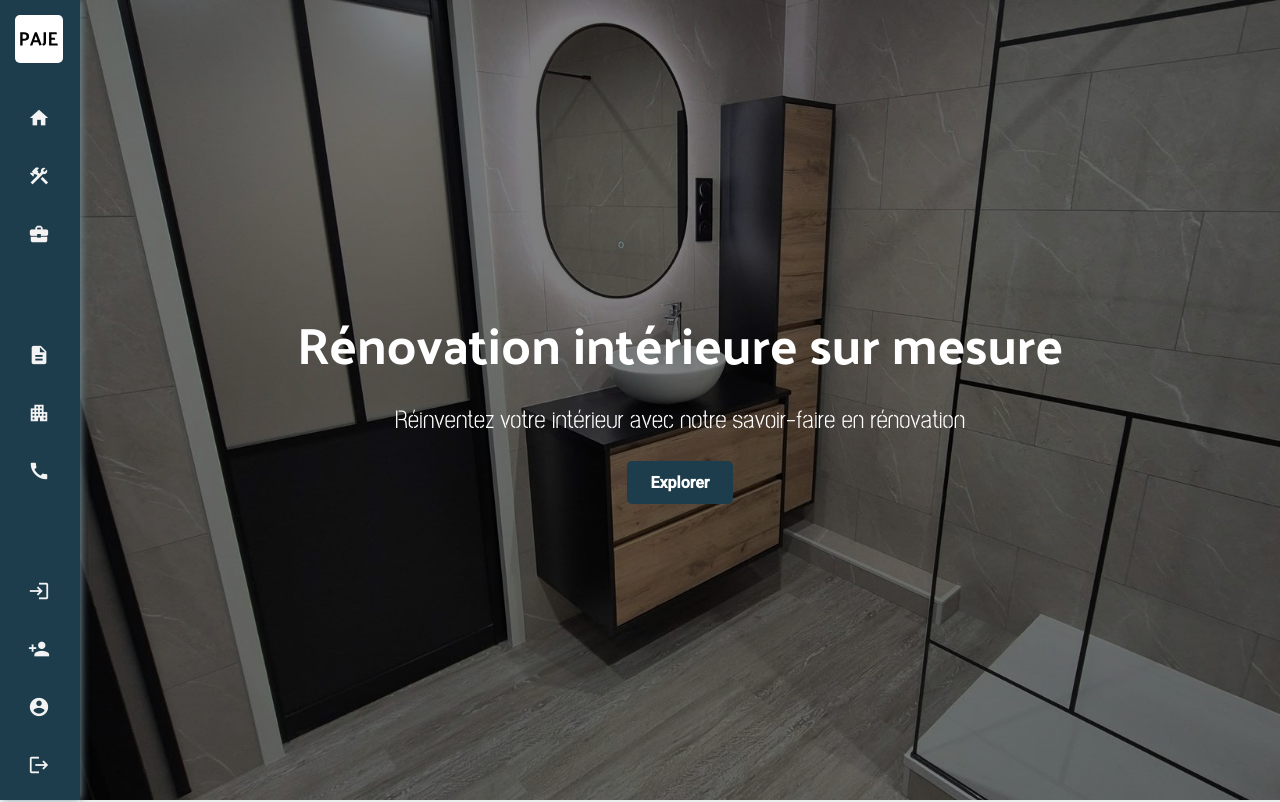
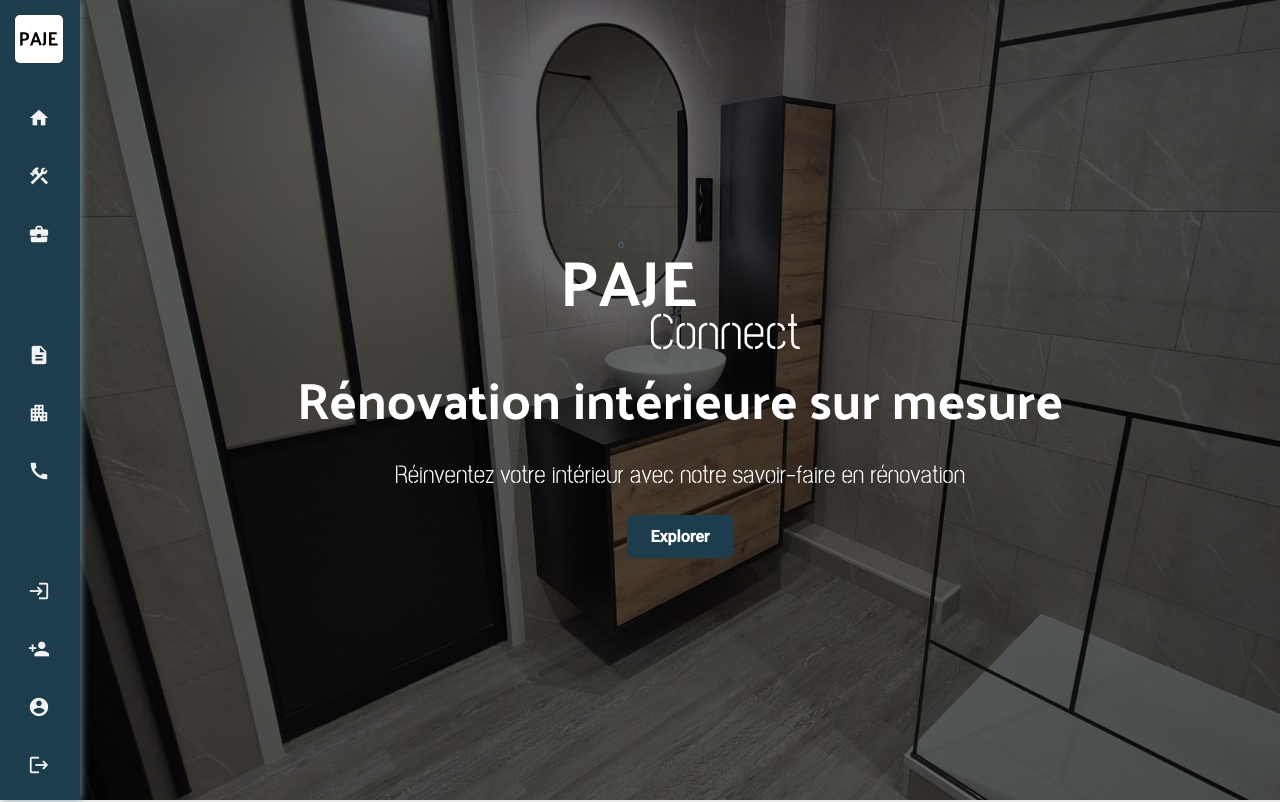
Before and after one commit to Charles-Axel/pajeConnect, an Angular app: page / in a window 1280 px wide. Shown: the top 802 px of the page. Built offline with nearby package versions, Linux system fonts and the light colour scheme.

Commit message:
:sparkles: Animation text

```diff
--- a/src/app/features/accueil/accueil.component.css
+++ b/src/app/features/accueil/accueil.component.css
@@ -16,14 +16,14 @@
 
 .hero {
     height: 100vh;
-   background-image: url('/images/accueil/salle_de_bain2.jpg'); /* Change cette URL */
+    background-image: url('/images/accueil/salle_de_bain2.jpg'); /* Change cette URL */
     background-size: cover;
     background-position: center;
     position: relative;
 }
 
 .overlay {
-    background-color: rgba(0, 0, 0, 0.5);/* assombrit l'image */
+    background-color: rgba(0, 0, 0, 0.6);/* assombrit l'image */
     height: 100%;
     width: 100%;
     display: flex;
@@ -37,11 +37,108 @@
     padding: 20px;
 }
 
+.title-group {
+    display: flex;
+    flex-direction: column;
+    position: relative;
+}
+
+.content .paje {
+    font-family: 'Palanquin', sans-serif;
+    font-size: clamp(50px, 5vw, 150px);
+    line-height: 0.9;
+    margin-right: 8vw;
+    z-index: 2;
+    align-self: center;
+    position: relative;
+    animation: textRoll 0.7s ease-in-out 0s 1 normal forwards;
+}
+
+@keyframes textRoll {
+    0% {
+        opacity: 0;
+        transform: translateY(-100px) rotate(-100deg);
+    }
+
+    100% {
+        opacity: 1;
+        transform: translateY(0) rotate(0deg);
+    }
+}
+
+.content .connect {
+    font-family: 'Colombo', sans-serif;
+    font-size: clamp(28px, 4vw, 70px);
+    align-self: center;
+    line-height: 1;
+    margin-left: 7vw;
+    z-index: 1;
+    animation: textRollRight 0.7s ease-in-out 0s 1 normal forwards;
+}
+
+@keyframes textRollRight {
+    0% {
+        opacity: 0;
+        transform: translateX(80px) rotate(100deg);
+    }
+
+    100% {
+        opacity: 1;
+        transform: translateX(0) rotate(0deg);
+    }
+}
+
 .content h1 {
     font-family: 'Palanquin', sans-serif;
     font-size: clamp(32px, 4vw, 100px);
     margin-bottom: 20px;
+    animation: textBounce 1s ease-out 0s 1 normal forwards;
 }
+
+@keyframes textBounce {
+    0% {
+        animation-timing-function: ease-in;
+        opacity: 0;
+        transform: translateY(-70px);
+    }
+
+    38% {
+        animation-timing-function: ease-out;
+        opacity: 1;
+        transform: translateY(0);
+    }
+
+    55% {
+        animation-timing-function: ease-in;
+        transform: translateY(-30px);
+    }
+
+    72% {
+        animation-timing-function: ease-out;
+        transform: translateY(0);
+    }
+
+    81% {
+        animation-timing-function: ease-in;
+        transform: translateY(-7px);
+    }
+
+    90% {
+        animation-timing-function: ease-out;
+        transform: translateY(0);
+    }
+
+    95% {
+        animation-timing-function: ease-in;
+        transform: translateY(-4px);
+    }
+
+    100% {
+        animation-timing-function: ease-out;
+        transform: translateY(0);
+    }
+}
+
 
 .content p {
     font-family: 'Colombo', sans-serif;
--- a/src/app/features/accueil/accueil.component.html
+++ b/src/app/features/accueil/accueil.component.html
@@ -2,6 +2,10 @@
     <section class="hero">
         <div class="overlay">
             <div class="content">
+                <div class="title-group">
+                    <div class="paje">PAJE</div>
+                    <div class="connect">Connect</div>
+                </div>
                 <h1>Rénovation intérieure sur mesure</h1>
                 <p>Réinventez votre intérieur avec notre savoir-faire en rénovation</p>
                 <a href="#explore" class="btn">Explorer</a>
```
